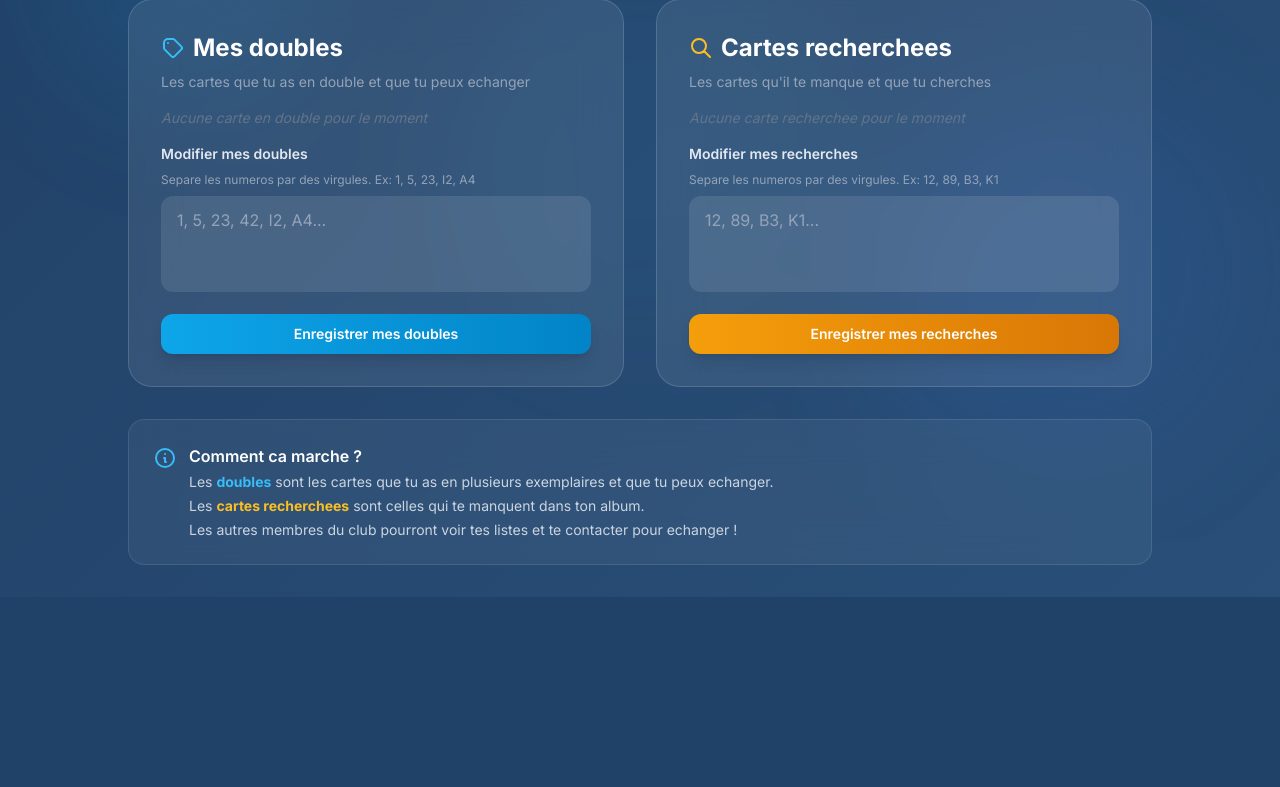
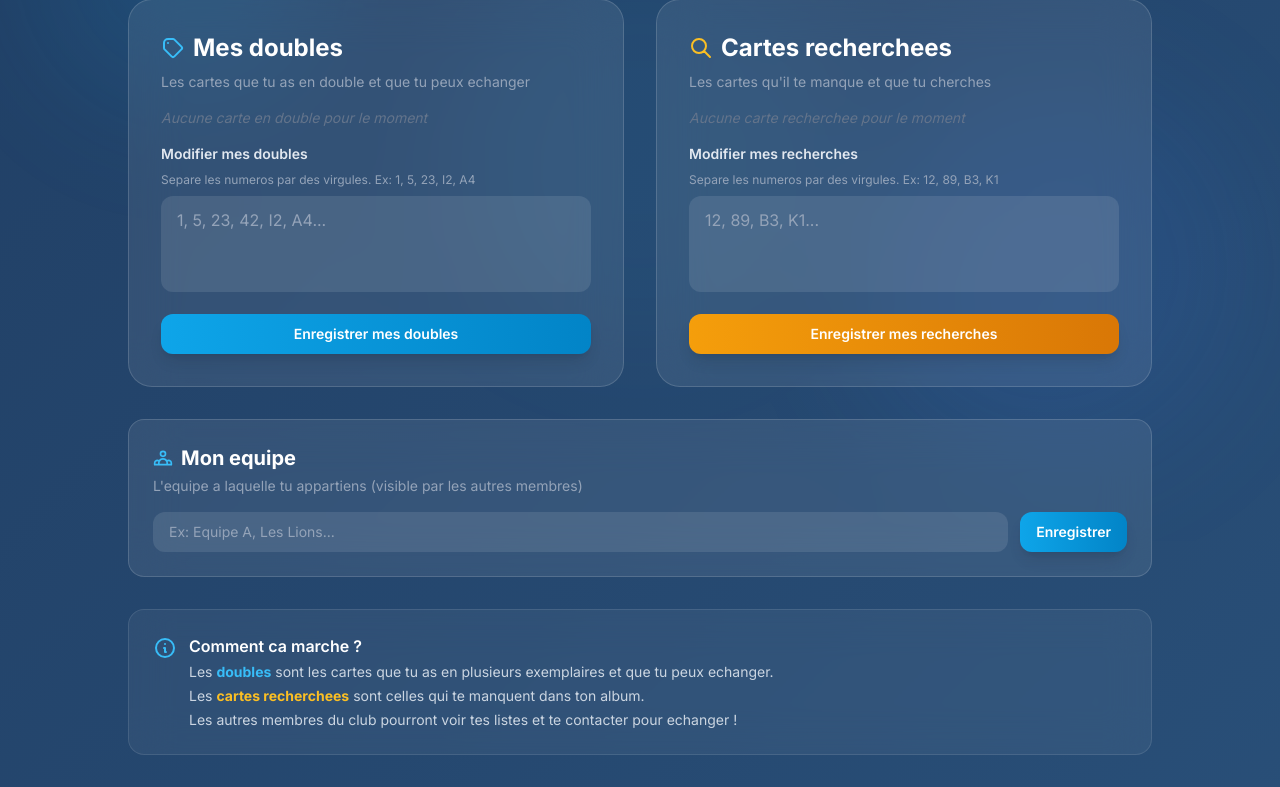
Before and after one commit to Lemalty/trading-cartes-panini, a Node project: template src/views/my-cards.ejs in a window 1280 px wide. Shown: the part 259-1046 px from the top of the page. Before the commit the page ends 856 px from the top, so only its background shows below. Run offline with Node 20 templates, Linux system fonts and the light colour scheme; the template is opened without the code that fills it, so the values that code supplies are empty; some libraries are stand-ins or nearby versions.

Commit message:
feat: modification de l'equipe depuis la page profil
Ajoute une section "Mon equipe" dans my-cards.ejs permettant a
l'utilisateur de consulter et modifier son equipe en temps reel via
l'API POST /api/my-cards/team. Inclut aussi le champ team dans le
type MemberWithDuplicates et tous les retours de MemberService.

https://claude.ai/code/session_01X2XfV53VQGcswU6eZSfcpP

```diff
--- a/src/routes/auth.routes.ts
+++ b/src/routes/auth.routes.ts
@@ -29,4 +29,7 @@ router.post('/api/my-cards/duplicates', requireAuth, (req, res) => authControlle
 // API - Mise à jour des cartes recherchées (protégée)
 router.post('/api/my-cards/wanted', requireAuth, (req, res) => authController.updateWanted(req, res));
 
+// API - Mise à jour de l'équipe (protégée)
+router.post('/api/my-cards/team', requireAuth, (req, res) => authController.updateTeam(req, res));
+
 export default router;
--- a/src/types/cards.type.ts
+++ b/src/types/cards.type.ts
@@ -11,6 +11,7 @@ export interface ParsedCard {
 export interface MemberWithDuplicates {
     id: number;
     displayName: string;
+    team: string | null;
     duplicates: string[];
     wanted: string[];
     createdAt: Date;
--- a/src/views/my-cards.ejs
+++ b/src/views/my-cards.ejs
@@ -191,6 +191,37 @@
         </div>
     </div>
 
+    <!-- Equipe -->
+    <div class="mt-4 sm:mt-8 glass-card-strong rounded-xl sm:rounded-2xl p-4 sm:p-6">
+        <h2 class="text-lg sm:text-xl font-bold text-white mb-1 flex items-center">
+            <svg class="w-5 h-5 mr-2 text-sky-400 flex-shrink-0" fill="none" stroke="currentColor" viewBox="0 0 24 24">
+                <path stroke-linecap="round" stroke-linejoin="round" stroke-width="2" d="M17 20h5v-2a3 3 0 00-5.356-1.857M17 20H7m10 0v-2c0-.656-.126-1.283-.356-1.857M7 20H2v-2a3 3 0 015.356-1.857M7 20v-2c0-.656.126-1.283.356-1.857m0 0a5.002 5.002 0 019.288 0M15 7a3 3 0 11-6 0 3 3 0 016 0z"></path>
+            </svg>
+            Mon equipe
+        </h2>
+        <p class="text-sm text-slate-400 mb-4">L'equipe a laquelle tu appartiens (visible par les autres membres)</p>
+
+        <form id="teamForm" class="flex gap-3 items-start">
+            <div class="flex-1">
+                <input type="text" id="teamInput" name="team" maxlength="100"
+                       value="<%= member.team || '' %>"
+                       class="w-full bg-white/10 text-white placeholder-slate-400 rounded-xl px-4 py-2.5 focus:outline-none focus:ring-2 focus:ring-sky-500 transition-all text-sm"
+                       placeholder="Ex: Equipe A, Les Lions...">
+            </div>
+            <button type="submit" id="teamSubmitBtn"
+                    class="bg-gradient-to-r from-sky-500 to-sky-600 hover:from-sky-600 hover:to-sky-700 text-white font-semibold py-2.5 px-4 rounded-xl transition-all shadow-lg hover:shadow-sky-500/50 text-sm whitespace-nowrap">
+                <span id="teamBtnText">Enregistrer</span>
+                <span id="teamBtnLoading" class="hidden">...</span>
+            </button>
+        </form>
+        <div id="teamError" class="hidden mt-2 bg-red-500/10 border border-red-500/50 rounded-xl p-3">
+            <p class="text-red-400 text-sm"></p>
+        </div>
+        <div id="teamSuccess" class="hidden mt-2 bg-green-500/10 border border-green-500/50 rounded-xl p-3">
+            <p class="text-green-400 text-sm font-semibold">Equipe mise a jour !</p>
+        </div>
+    </div>
+
     <!-- Info -->
     <div class="mt-4 sm:mt-8 glass-card rounded-xl sm:rounded-2xl p-4 sm:p-6">
         <div class="flex items-start gap-3">
@@ -317,6 +348,46 @@
         apiUrl: '/api/my-cards/duplicates'
     });
 
+    // Setup pour l'equipe
+    document.getElementById('teamForm').addEventListener('submit', async function(e) {
+        e.preventDefault();
+        const errorDiv = document.getElementById('teamError');
+        const successDiv = document.getElementById('teamSuccess');
+        const submitBtn = document.getElementById('teamSubmitBtn');
+        const btnText = document.getElementById('teamBtnText');
+        const btnLoading = document.getElementById('teamBtnLoading');
+
+        errorDiv.classList.add('hidden');
+        successDiv.classList.add('hidden');
+        submitBtn.disabled = true;
+        btnText.classList.add('hidden');
+        btnLoading.classList.remove('hidden');
+
+        try {
+            const response = await fetch('/api/my-cards/team', {
+                method: 'POST',
+                headers: { 'Content-Type': 'application/json' },
+                body: JSON.stringify({ team: document.getElementById('teamInput').value })
+            });
+            const data = await response.json();
+
+            if (data.success) {
+                successDiv.classList.remove('hidden');
+                setTimeout(() => successDiv.classList.add('hidden'), 3000);
+            } else {
+                errorDiv.querySelector('p').textContent = data.error || 'Une erreur est survenue';
+                errorDiv.classList.remove('hidden');
+            }
+        } catch (error) {
+            errorDiv.querySelector('p').textContent = 'Erreur de connexion au serveur';
+            errorDiv.classList.remove('hidden');
+        } finally {
+            submitBtn.disabled = false;
+            btnText.classList.remove('hidden');
+            btnLoading.classList.add('hidden');
+        }
+    });
+
     // Setup pour les recherchees
     setupCardForm({
         input: document.getElementById('wantedInput'),
```
Also changed, not shown: src/controllers/auth.controller.ts (+21 -0 lines), src/services/member.service.ts (+10 -0 lines).
